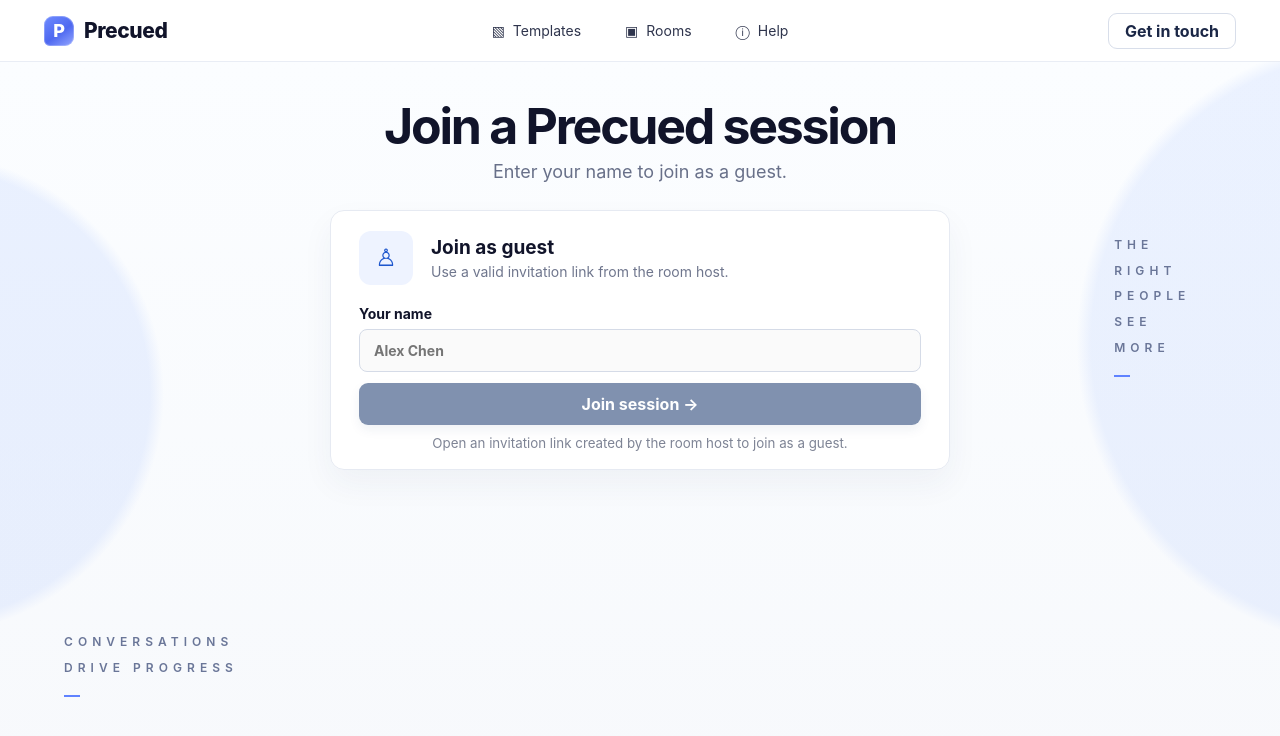
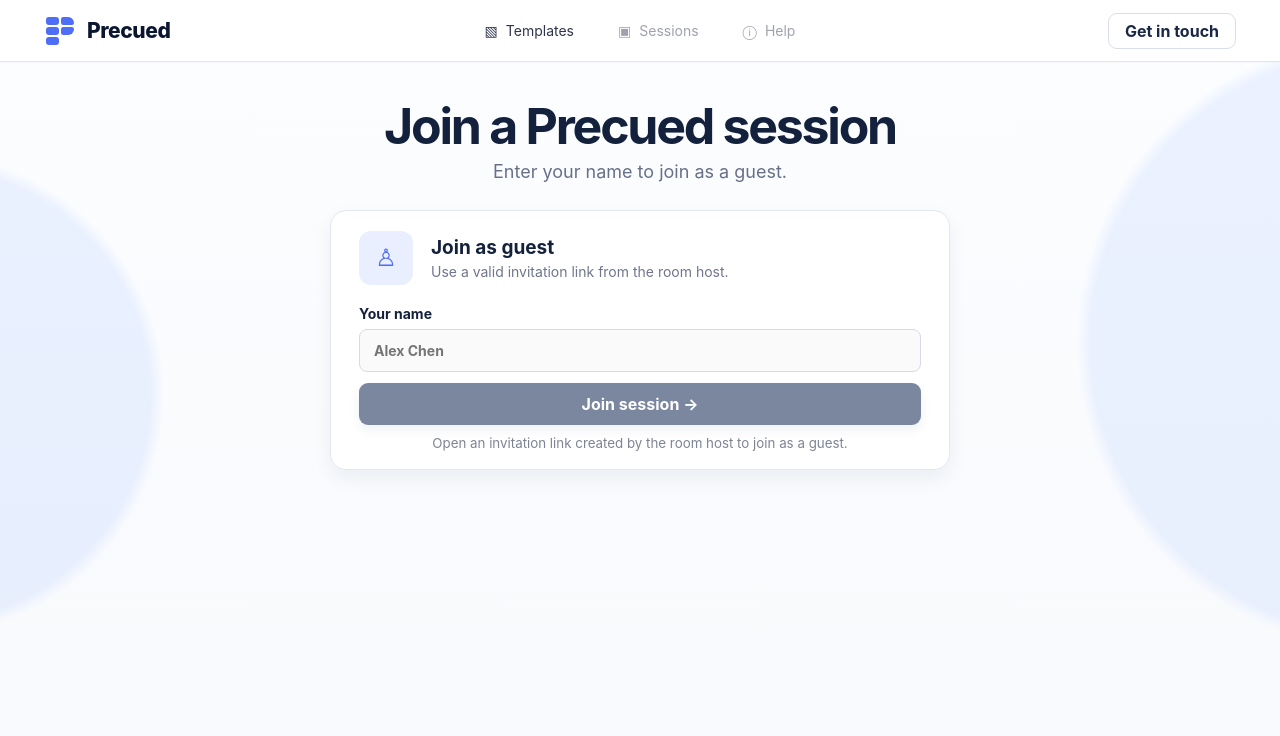
Before and after one commit to PhoenixJai/Precued, a React (Vite) app in the folder frontend/: page /join in a window 1280 px wide. Shown: the top 736 px of the page. Built offline with nearby package versions, Linux system fonts and the light colour scheme; no server answers.

Commit message:
feat: establish Precued app shell foundation

```diff
--- a/frontend/src/components/AppShell.tsx
+++ b/frontend/src/components/AppShell.tsx
@@ -2,6 +2,7 @@
 import { useState } from "react";
 import { Link, useMatch, useNavigate } from "react-router-dom";
 import { navigateToProfile } from "../lib/accountMenuNavigation";
+import { PRIMARY_NAVIGATION, WORKSPACE_NAVIGATION, type AppNavigationItem } from "../lib/appNavigation";
 import { initials } from "../lib/initials";
 import { clearSession, getAuthSession } from "../lib/session";
 import { SessionFlowCallDock } from "./SessionFlowCallDock";
@@ -9,8 +10,50 @@
 export function Brand() {
   return (
     <div className="brand" aria-label="Precued">
-      <span className="brand-mark">P</span>
+      <span className="brand-mark" aria-hidden="true">
+        <span className="brand-mark-grid">
+          <span className="brand-mark-cell" />
+          <span className="brand-mark-cell" />
+          <span className="brand-mark-cell" />
+          <span className="brand-mark-cell" />
+          <span className="brand-mark-cell" />
+        </span>
+      </span>
       <span className="brand-name">Precued</span>
+    </div>
+  );
+}
+
+function NavigationItems({ items, className }: { items: AppNavigationItem[]; className: string }) {
+  return (
+    <nav className={className} aria-label={className === "topnav" ? "Main navigation" : "Workspace navigation"}>
+      {items.map((item) => item.href ? (
+        <Link key={item.label} to={item.href}>
+          <span aria-hidden="true">{item.icon}</span>
+          <span>{item.label}</span>
+        </Link>
+      ) : (
+        <span key={item.label} className="nav-item-disabled" aria-disabled="true">
+          <span aria-hidden="true">{item.icon}</span>
+          <span>{item.label}</span>
+        </span>
+      ))}
+    </nav>
+  );
+}
+
+export function WorkspaceShell({ children }: { children: ReactNode }) {
+  const auth = getAuthSession();
+  return (
+    <div className="workspace-shell">
+      <aside className="workspace-sidebar">
+        <Link to={auth ? "/profile" : "/"} className="workspace-brand-link">
+          <Brand />
+        </Link>
+        <NavigationItems items={WORKSPACE_NAVIGATION} className="workspace-nav" />
+        <div className="workspace-sidebar-footer">Structure turns conversation into progress.</div>
+      </aside>
+      <div className="workspace-content">{children}</div>
     </div>
   );
 }
@@ -33,11 +76,7 @@
         <Link to={auth ? "/profile" : "/"} className="brand-link">
           <Brand />
         </Link>
-        <nav className="topnav" aria-label="Main navigation">
-          <Link to="/templates">▧ <span>Templates</span></Link>
-          <span>▣ <span>Rooms</span></span>
-          <span>ⓘ <span>Help</span></span>
-        </nav>
+        <NavigationItems items={PRIMARY_NAVIGATION} className="topnav" />
         <div className="topbar-actions">
           <button className="secondary-button compact">Get in touch</button>
           {auth && (
@@ -62,9 +101,7 @@
       </header>
       <main className="page-background">
         {!showTaglines && callMatch?.params.roomId && <SessionFlowCallDock roomId={callMatch.params.roomId} />}
-        {showTaglines && <div className="side-tagline left-tagline">CONVERSATIONS<br />DRIVE PROGRESS<span /></div>}
         {children}
-        {showTaglines && <div className="side-tagline right-tagline">THE<br />RIGHT<br />PEOPLE<br />SEE<br />MORE<span /></div>}
       </main>
     </div>
   );
--- /dev/null
+++ b/frontend/src/lib/appNavigation.ts
@@ -0,0 +1,19 @@
+export interface AppNavigationItem {
+  label: string;
+  href?: string;
+  icon: string;
+  enabled: boolean;
+}
+
+export const PRIMARY_NAVIGATION: AppNavigationItem[] = [
+  { label: "Templates", href: "/templates", icon: "▧", enabled: true },
+  { label: "Sessions", icon: "▣", enabled: false },
+  { label: "Help", icon: "ⓘ", enabled: false },
+];
+
+export const WORKSPACE_NAVIGATION: AppNavigationItem[] = [
+  { label: "Overview", href: "/profile", icon: "⌂", enabled: true },
+  { label: "Templates", href: "/templates", icon: "▧", enabled: true },
+  { label: "Sessions", icon: "▣", enabled: false },
+  { label: "Help", icon: "ⓘ", enabled: false },
+];
--- a/frontend/src/main.tsx
+++ b/frontend/src/main.tsx
@@ -6,6 +6,7 @@
 import "./styles.css";
 import "./sessionFlow.css";
 import "./templateSessionFlowBuilder.css";
+import "./uiFoundation.css";
 
 ReactDOM.createRoot(document.getElementById("root")!).render(
   <React.StrictMode>
--- /dev/null
+++ b/frontend/src/uiFoundation.css
@@ -0,0 +1,120 @@
+:root {
+  --precued-navy-950: #0b1730;
+  --precued-navy-900: #10264f;
+  --precued-navy-800: #18386f;
+  --precued-blue-600: #4f6ef7;
+  --precued-blue-100: #e9efff;
+  --precued-surface: #ffffff;
+  --precued-canvas: #f5f7fb;
+  --precued-border: #e2e7f0;
+  --precued-text: #14213d;
+  --precued-muted: #6f7890;
+  --precued-radius-sm: 10px;
+  --precued-radius-md: 16px;
+  --precued-radius-lg: 22px;
+  --precued-shadow-sm: 0 8px 20px rgba(20, 33, 61, .06);
+}
+
+body { color: var(--precued-text); background: var(--precued-canvas); }
+
+.brand { gap: 11px; }
+.brand-mark {
+  width: 32px;
+  height: 32px;
+  padding: 0;
+  border-radius: 0;
+  background: transparent;
+  box-shadow: none;
+}
+.brand-mark-grid {
+  width: 28px;
+  height: 28px;
+  display: grid;
+  grid-template-columns: repeat(2, 1fr);
+  grid-template-rows: repeat(3, 1fr);
+  gap: 2px;
+}
+.brand-mark-cell { display: block; background: var(--precued-blue-600); border-radius: 3px; }
+.brand-mark-cell:nth-child(1) { grid-column: 1; grid-row: 1; }
+.brand-mark-cell:nth-child(2) { grid-column: 2; grid-row: 1; border-radius: 3px 8px 3px 3px; }
+.brand-mark-cell:nth-child(3) { grid-column: 1; grid-row: 2; }
+.brand-mark-cell:nth-child(4) { grid-column: 2; grid-row: 2; border-radius: 3px 3px 8px 3px; }
+.brand-mark-cell:nth-child(5) { grid-column: 1; grid-row: 3; }
+.brand-name { color: var(--precued-navy-950); font-weight: 800; }
+
+.topbar {
+  border-bottom-color: var(--precued-border);
+  box-shadow: 0 1px 0 rgba(18, 38, 79, .02);
+}
+.topnav .nav-item-disabled,
+.workspace-nav .nav-item-disabled { opacity: .46; cursor: default; }
+
+.workspace-shell {
+  min-height: calc(100vh - 62px);
+  display: grid;
+  grid-template-columns: 232px minmax(0, 1fr);
+  background: var(--precued-canvas);
+}
+.workspace-sidebar {
+  border-right: 1px solid var(--precued-border);
+  background: #fbfcff;
+  padding: 26px 18px 22px;
+  display: flex;
+  flex-direction: column;
+  min-height: calc(100vh - 62px);
+}
+.workspace-brand-link { display: none; }
+.workspace-nav { display: grid; gap: 6px; }
+.workspace-nav > * {
+  min-height: 42px;
+  padding: 0 12px;
+  display: flex;
+  gap: 10px;
+  align-items: center;
+  border-radius: var(--precued-radius-sm);
+  color: #44506a;
+  font-size: 14px;
+  font-weight: 650;
+}
+.workspace-nav > a:hover { background: var(--precued-blue-100); color: var(--precued-navy-900); }
+.workspace-sidebar-footer {
+  margin-top: auto;
+  padding: 16px 12px 0;
+  color: #8a93a7;
+  font-size: 12px;
+  line-height: 1.5;
+}
+.workspace-content { min-width: 0; }
+.workspace-page { width: min(1080px, calc(100% - 56px)); }
+.workspace-page-heading { margin-bottom: 26px; }
+.eyebrow {
+  display: inline-block;
+  margin-bottom: 8px;
+  color: var(--precued-blue-600);
+  font-size: 11px;
+  letter-spacing: .16em;
+  font-weight: 800;
+}
+
+.surface-card {
+  border-color: var(--precued-border);
+  border-radius: var(--precued-radius-md);
+  box-shadow: var(--precued-shadow-sm);
+}
+.primary-button { background: var(--precued-navy-900); }
+.primary-button:hover:not(:disabled) { background: var(--precued-navy-950); }
+.icon-tile { background: var(--precued-blue-100); color: var(--precued-blue-600); }
+
+@media (max-width: 900px) {
+  .workspace-shell { grid-template-columns: 1fr; }
+  .workspace-sidebar {
+    min-height: auto;
+    border-right: 0;
+    border-bottom: 1px solid var(--precued-border);
+    padding: 10px 18px;
+  }
+  .workspace-nav { display: flex; overflow-x: auto; }
+  .workspace-nav > * { white-space: nowrap; }
+  .workspace-sidebar-footer { display: none; }
+  .workspace-page { width: min(100% - 32px, 1080px); }
+}
```
Also changed, not shown: frontend/src/pages/ProfilePage.tsx (+13 -31 lines).
